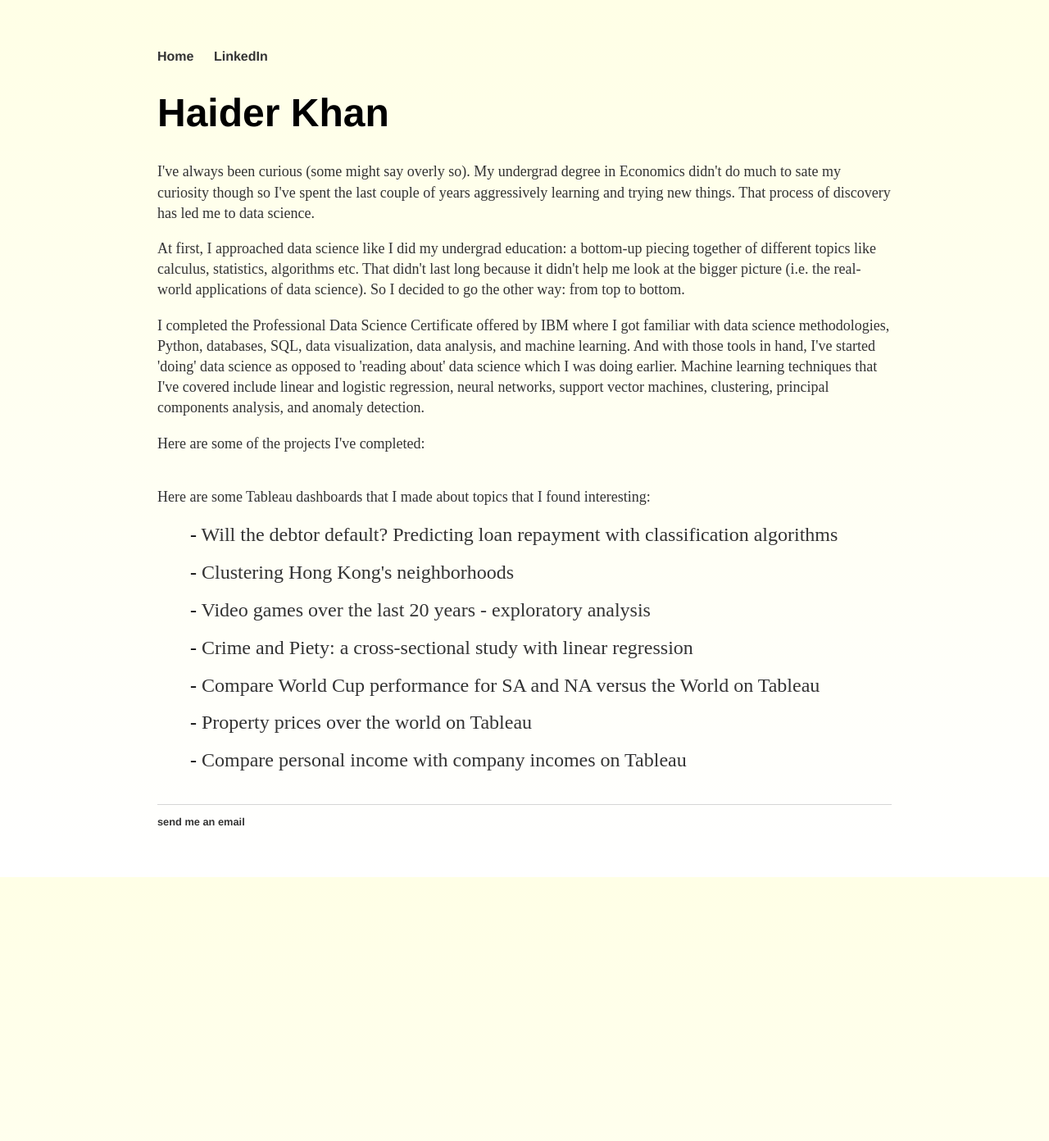
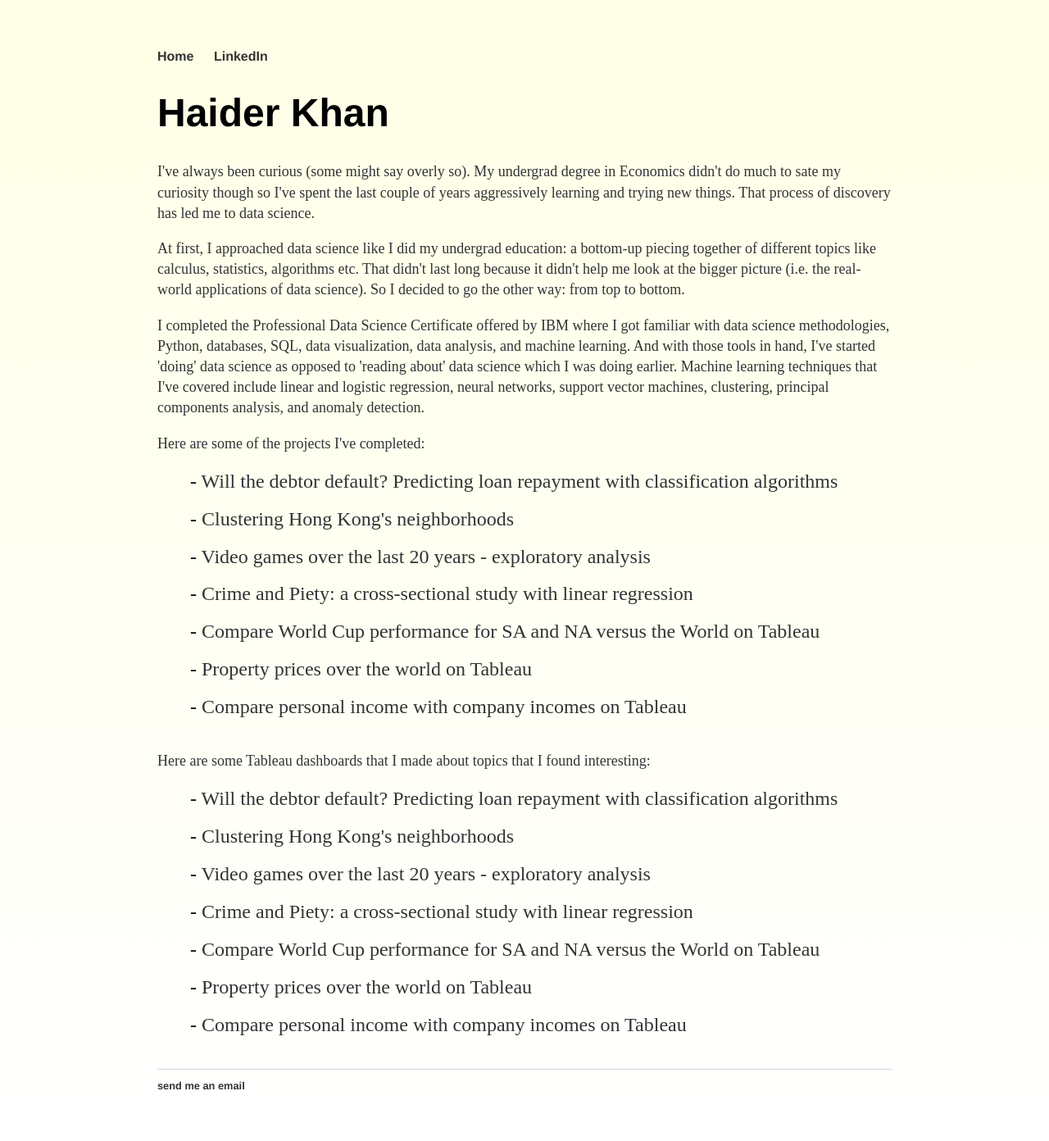
Before and after one commit to h2kh/h2kh.github.io, a Jekyll site: the page built from index.html, in a window 1280 px wide. Shown: the whole page at 82% size. Built offline with Jekyll 4.4.1, drawn with Linux system fonts in a browser that asks for light colours; before the commit the page ends 1070 px from its top, so only the background shows below that.

Commit message:
Update index.html

```diff
--- a/index.html
+++ b/index.html
@@ -21,9 +21,7 @@
 
 	<ul class="posts">
 
-	  {% for post in site.posts if post.tableau %}
-
-	  {% else %}
+	  {% for post in site.posts if post.nottableau %}
 	    <li>- <a href="{{ post.url }}" title="{{ post.title }}">{{ post.title }}</a></li>
 	  {% endfor %}
 	</ul>
```
